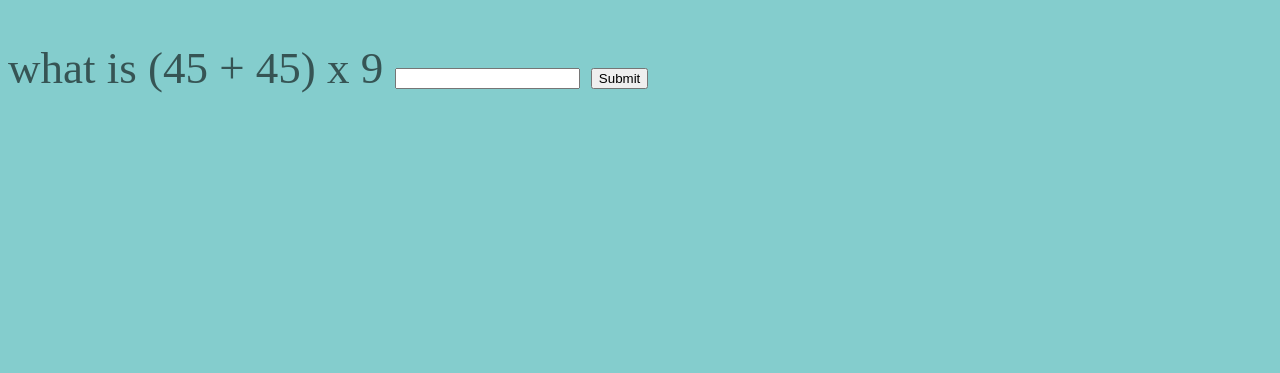
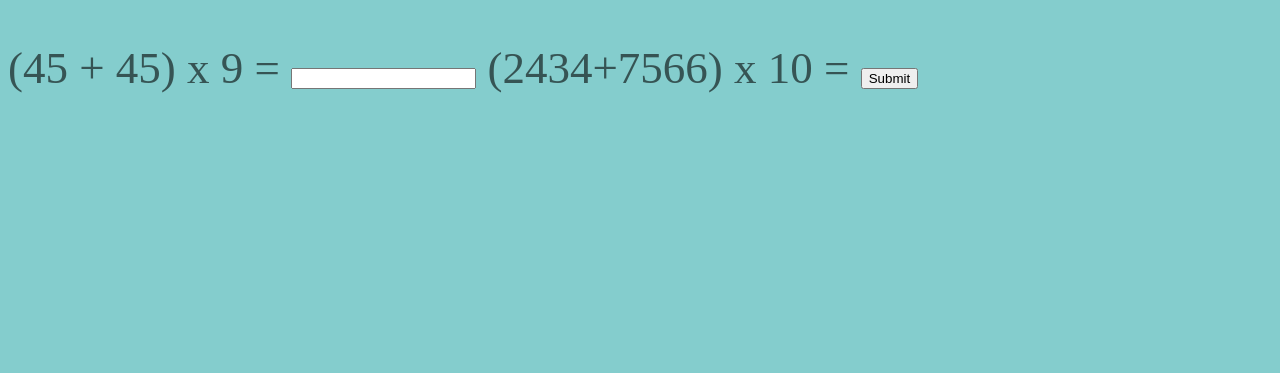
Before and after one commit to keyboard2101/keyboard2101.github.io, a plain HTML site: page index.html in a window 1280 px wide. Shown: the part 435-808 px from the top of the page. Drawn offline with Linux system fonts and the light colour scheme.

Commit message:
riduculos math Qs

```diff
--- a/index.html
+++ b/index.html
@@ -9,9 +9,9 @@
         <section>
             <h1>Quiz Time! Answer the questions below!</h1>
             <form>
-                <label>what is (45 + 45) x 9
+                <label>(45 + 45) x 9 =
                     <input type="text">
-                </label>
+                </label>(2434+7566) x 10 =
                 <input type="submit">
             </form>
         </section>
```
